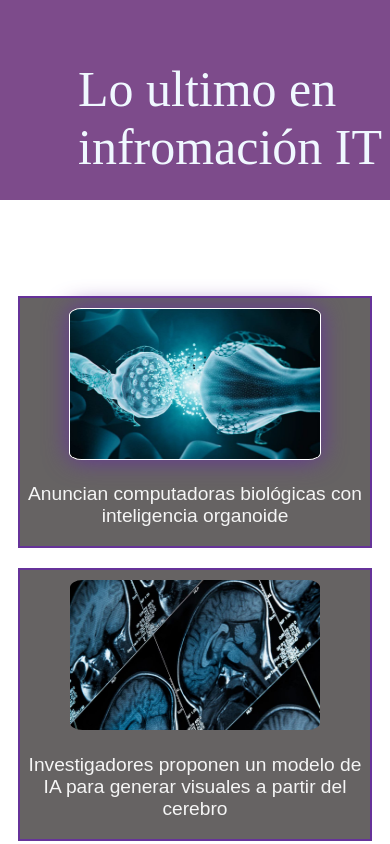
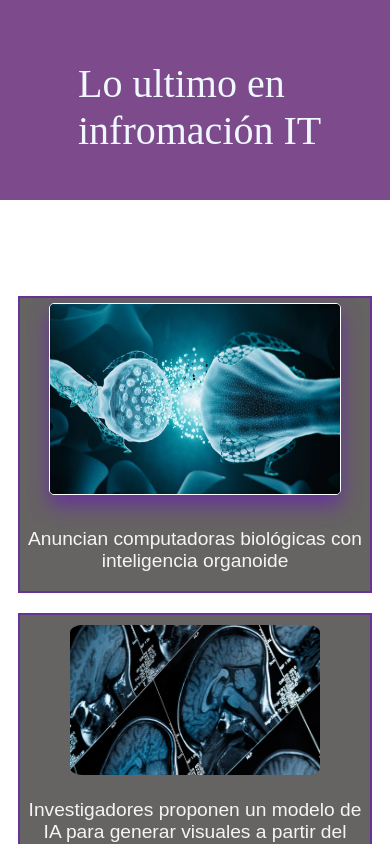
Before and after one commit to aguirres-L/aguirres-L.github.argePro.io, a plain HTML site: page index.html in a window 390 px wide. In both pictures the pointer is over the picture 195 px from the left and 383 px from the top of the page. Shown: the top 844 px of the page. Drawn offline with Linux system fonts and the light colour scheme.

Commit message:
Agrego Styles

```diff
--- a/css/index.css
+++ b/css/index.css
@@ -46,12 +46,16 @@ background-color: rgb(125, 75, 139);
 width:350px;
 height: 250px;
 transition: all .5s;
-
 }
 .img img:hover{
-    box-shadow:0px 0px 25px rebeccapurple;
+    margin-top: 19px;
+    transform: translateY(-10px);
+    box-shadow: 0 10px 20px rebeccapurple;
     border: solid white 1px;
     transition: all .3s;
+    width:290px;
+    height: 190px;
+    border-radius: 5px;
 }
 .img p{
 color: whitesmoke;
@@ -80,5 +84,22 @@ color: whitesmoke;
             color: aliceblue;
             margin-left: 20%;
         }
+    }
 
+
+
+    @media (max-width:600px) {
+        .img img:hover{
+            margin-top: 15px;
+                transform: translateY(-10px);
+                box-shadow: 0 10px 20px rebeccapurple;
+                border: solid white 1px;
+                transition: all .3s;
+            }
+
+            .header header {
+                font-size: 40px;
+                color: aliceblue;
+                margin-left: 20%;
+            }
 }
```
